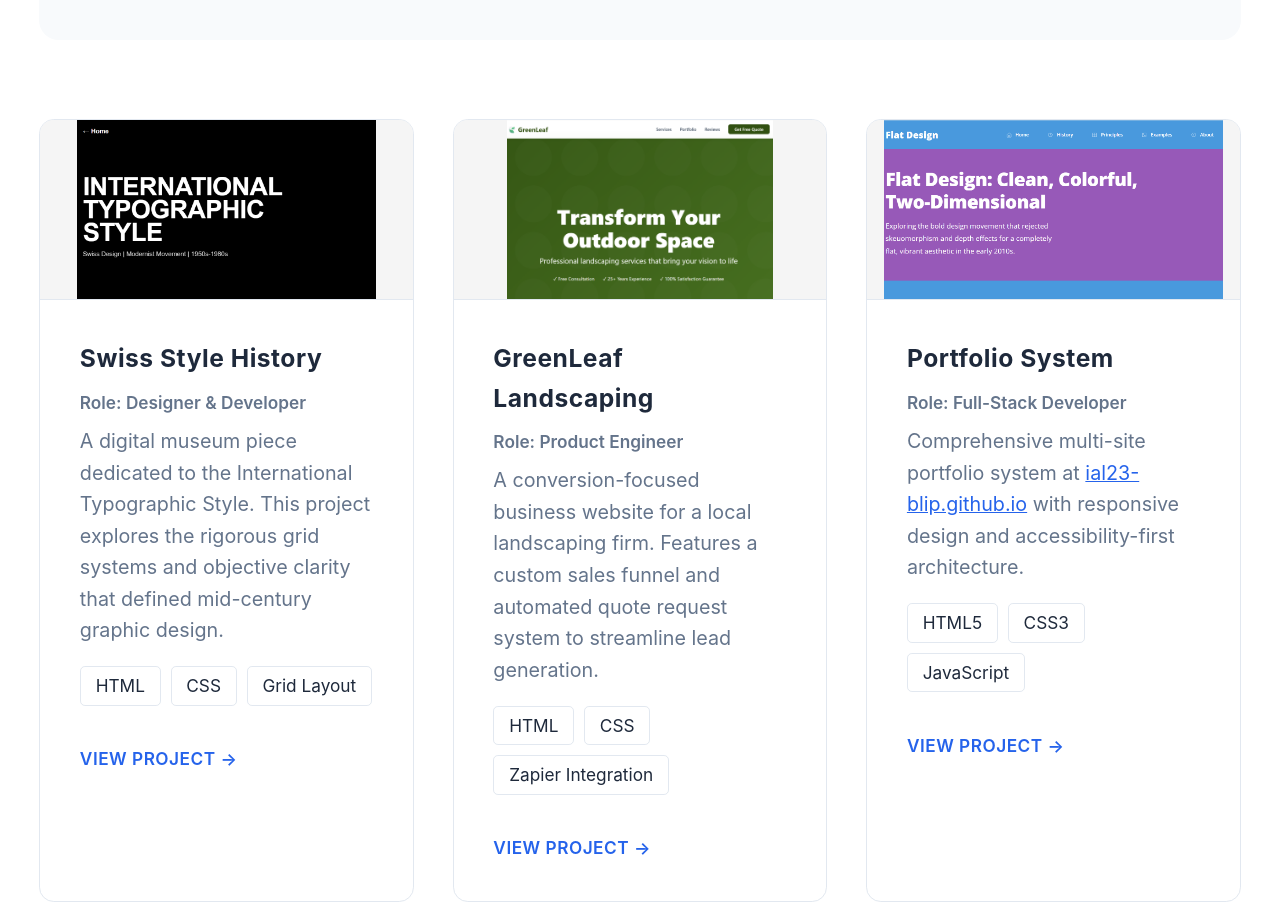
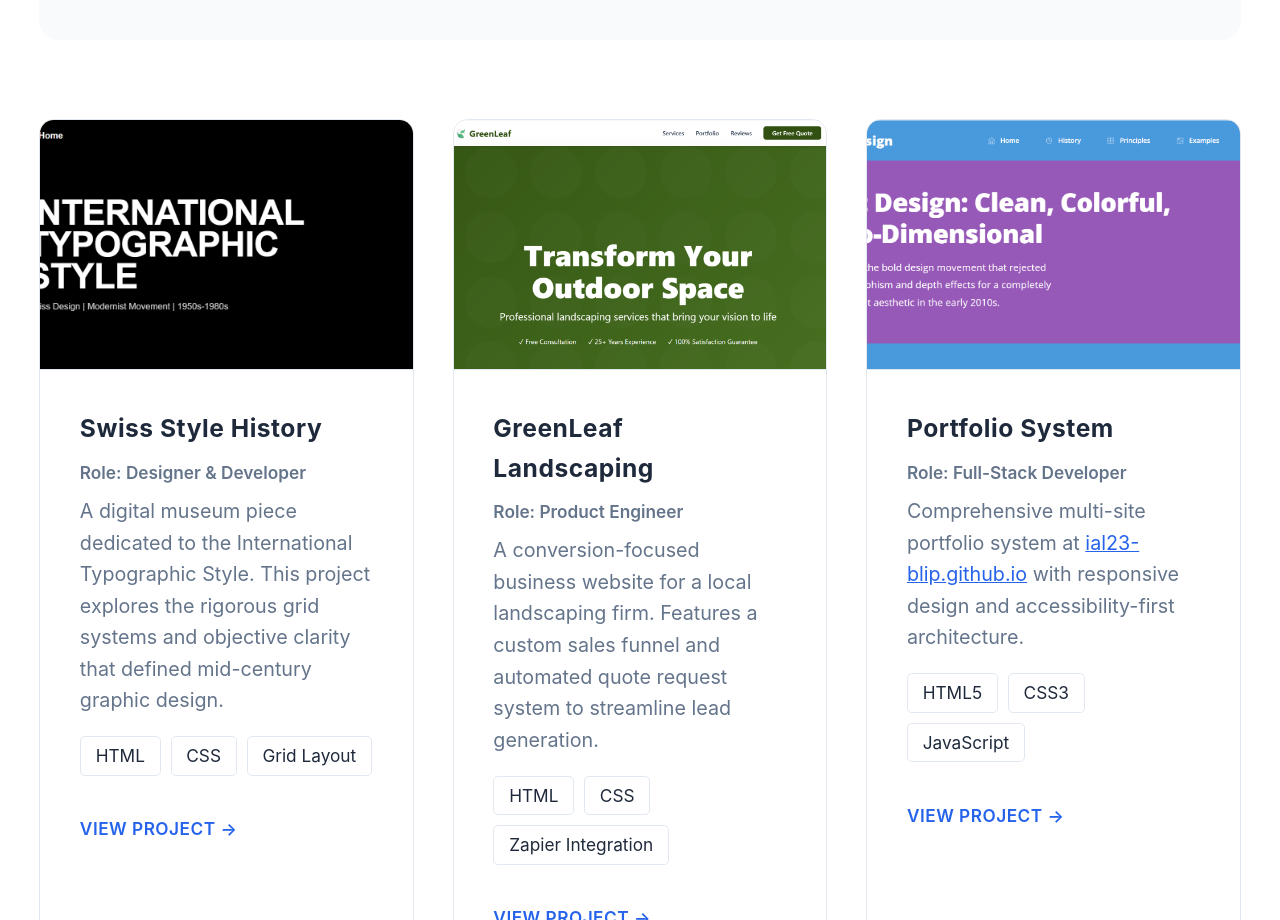
Before and after one commit to ial23-blip/117_final_fall_2025, a website: page docs/portfolio/index.html in a window 1280 px wide. Shown: the part 5500-6420 px from the top of the page. Drawn offline with Linux system fonts and the light colour scheme; a script that the page names is missing.

Commit message:
Resize Selected Work images to 250px height with cover fit

```diff
--- a/docs/css/portfolio.css
+++ b/docs/css/portfolio.css
@@ -745,11 +745,10 @@ button {
 
 .case-study-image {
   width: 100%;
-  height: 180px;
-  object-fit: contain;
-  object-position: center;
+  height: 250px;
+  object-fit: cover;
+  object-position: center top;
   display: block;
-  background-color: #f5f5f5;
   border-bottom: 1px solid var(--color-border);
 }
 
```
